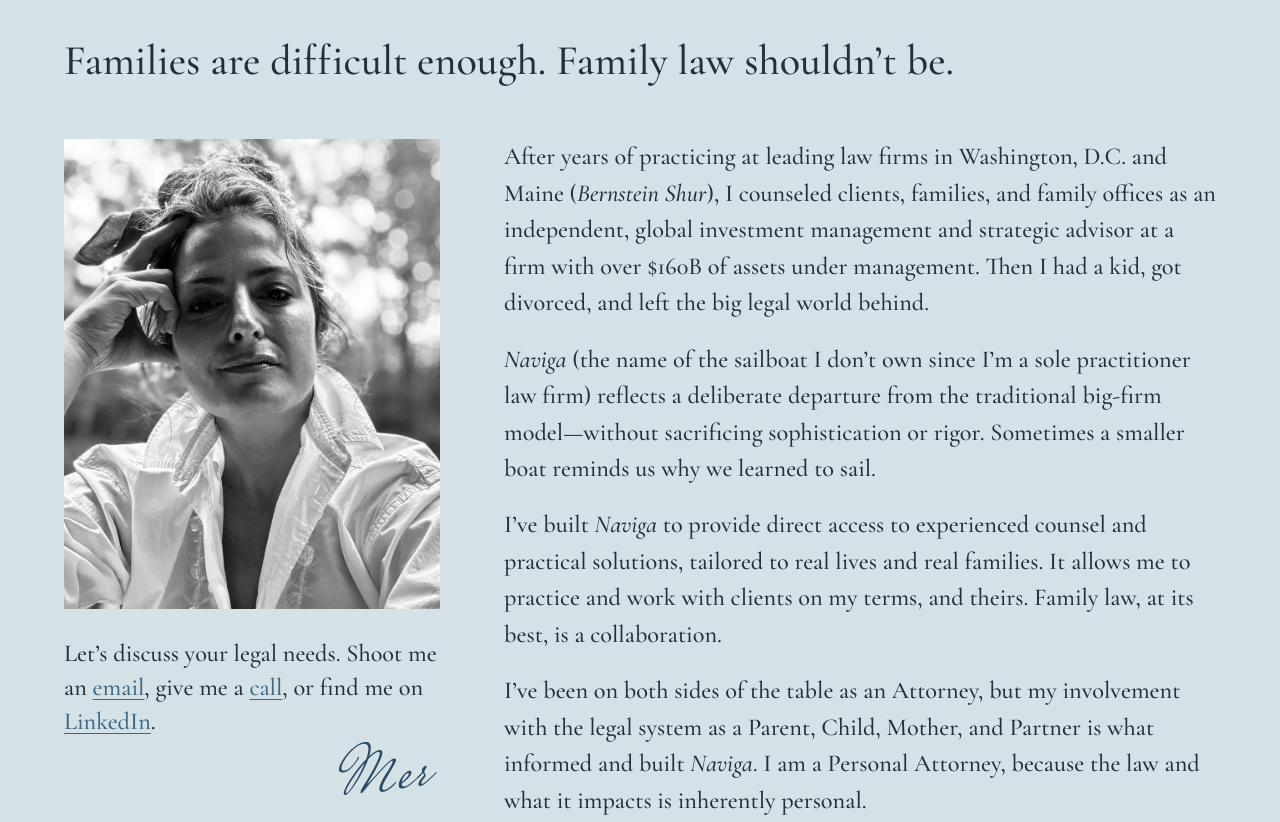
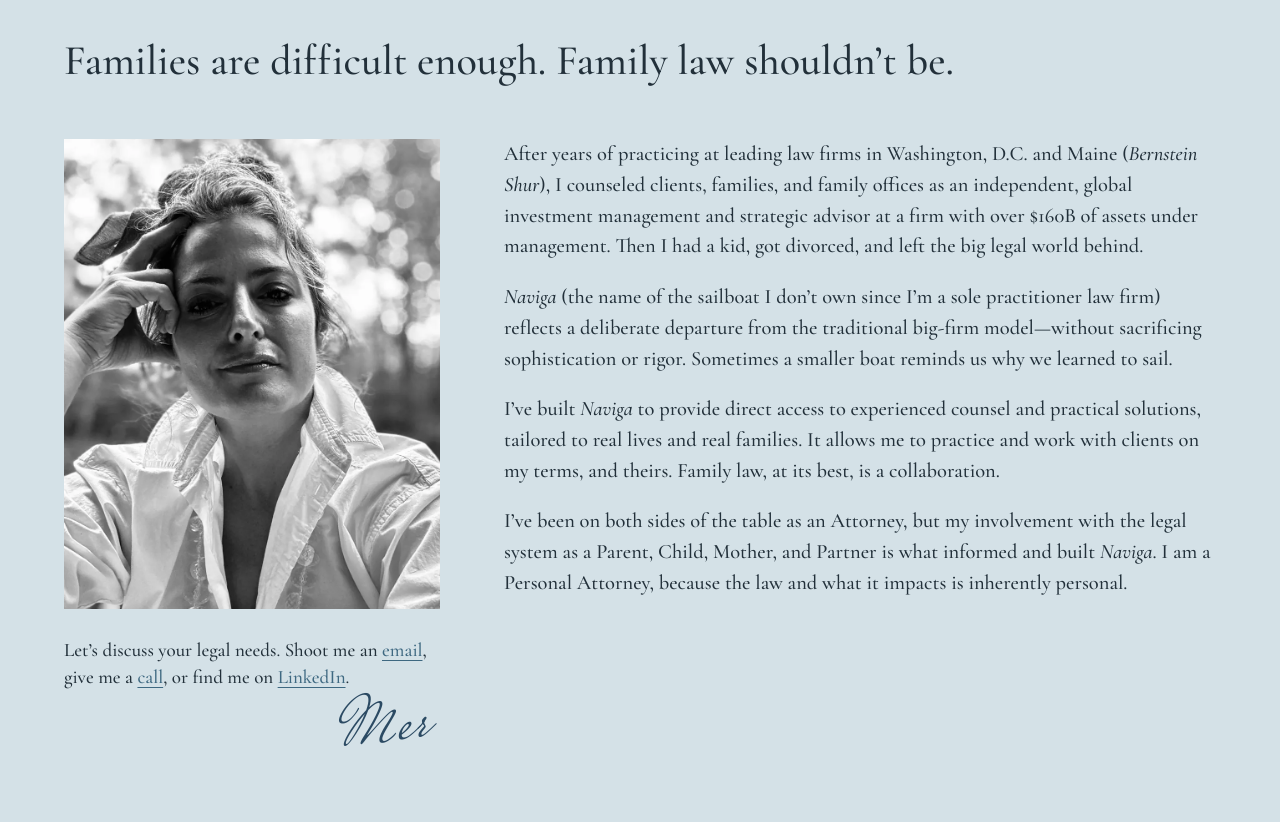
Before and after one commit to twocentideas/naviga, a plain HTML site: page site/about/index.html in a window 1280 px wide. Shown: the part 1540-2362 px from the top of the page. Drawn offline with Linux system fonts and the light colour scheme.

Commit message:
About: founder note sized to match photo height; sign-off on two lines

```diff
--- a/site/assets/css/site.css
+++ b/site/assets/css/site.css
@@ -322,3 +322,7 @@ blockquote{margin:0;font-family:var(--serif-display);font-style:italic;font-weig
 .exp-list .edu-deg{font-size:15px;font-weight:600;letter-spacing:.02em;font-variant-numeric:lining-nums}
 .edu+.edu{margin-top:12px}
 .edu-focus{font-size:13.5px;line-height:1.45;color:var(--mountain)}
+/* Founder note sized to the photo; sign-off on two lines */
+.founder-note p{font-size:clamp(18px,1.6vw,20.5px)}
+.sign-intro{font-size:19px;line-height:1.4}
+@media (max-width:760px){.founder-note p{font-size:19px}}
```
